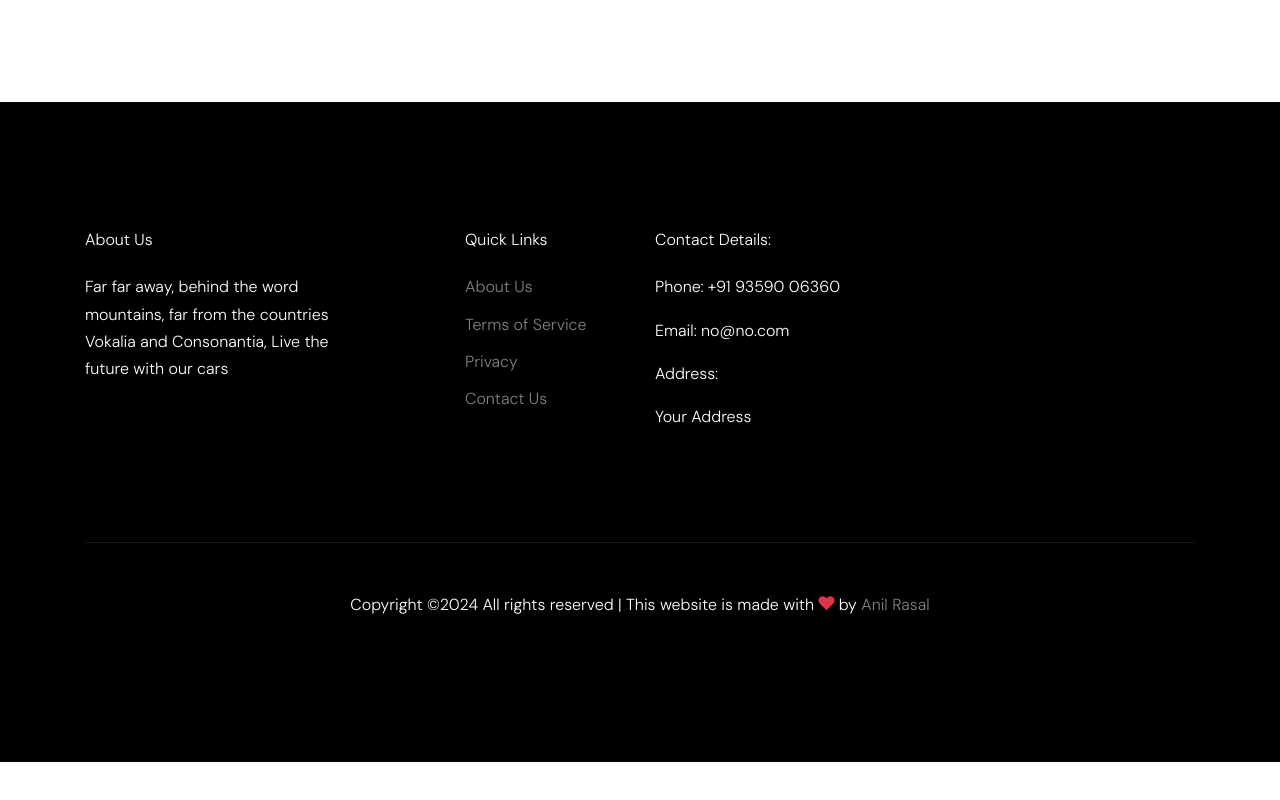
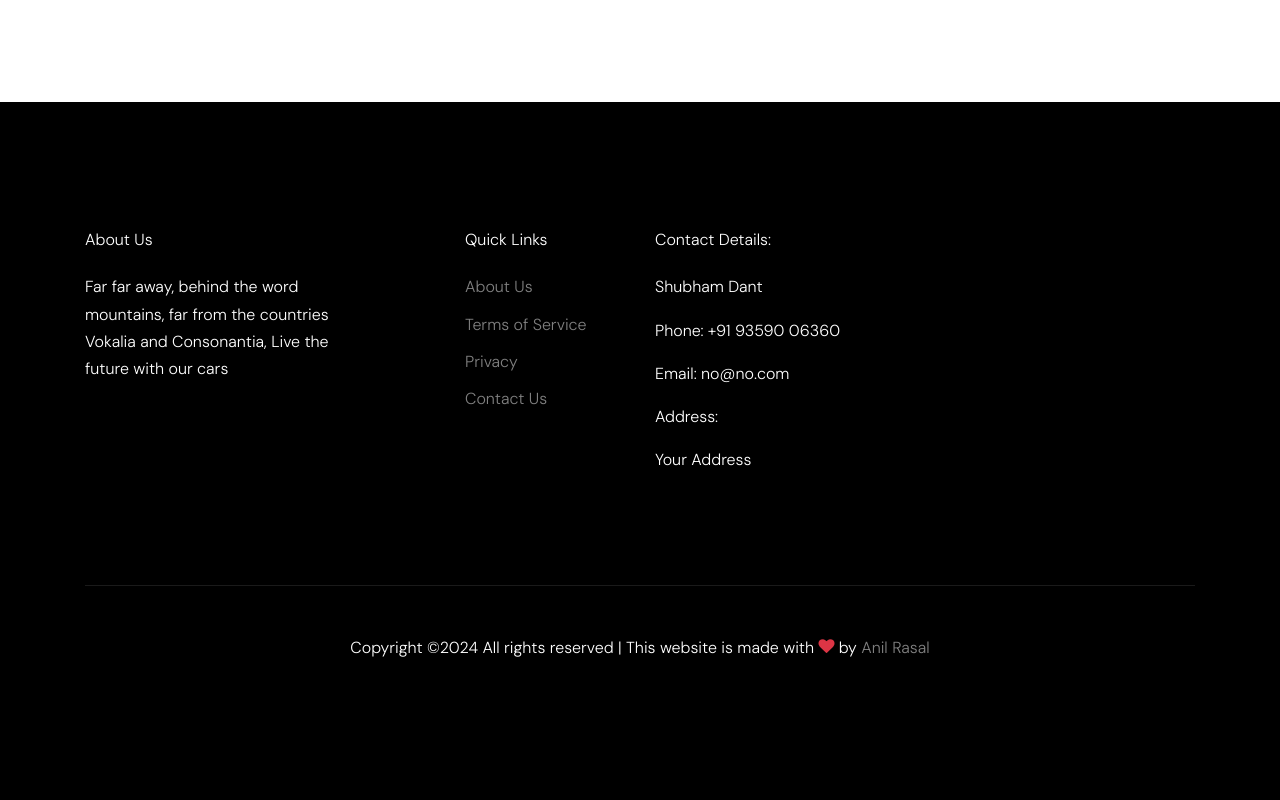
Before and after one commit to anilrasal/ekdant.github.io, a plain HTML site: page index.html in a window 1280 px wide. Shown: the part 2686-3486 px from the top of the page. Before the commit the page ends 3448 px from the top, so only its background shows below. Drawn offline with Linux system fonts and the light colour scheme; files whose address does not match are found by name.

Commit message:
Update index.html

```diff
--- a/index.html
+++ b/index.html
@@ -464,6 +464,7 @@
               <div class="col-lg-5">
                 <h2 class="footer-heading mb-4">Contact Details:</h2>
                 <ul class="list-unstyled">
+                  <li><p>Shubham Dant</p></li>
                   <li><p>Phone: +91 93590 06360</p></li>
                   <li><p>Email: no@no.com</p></li>
                   <li><p>Address:</p></li>
```
